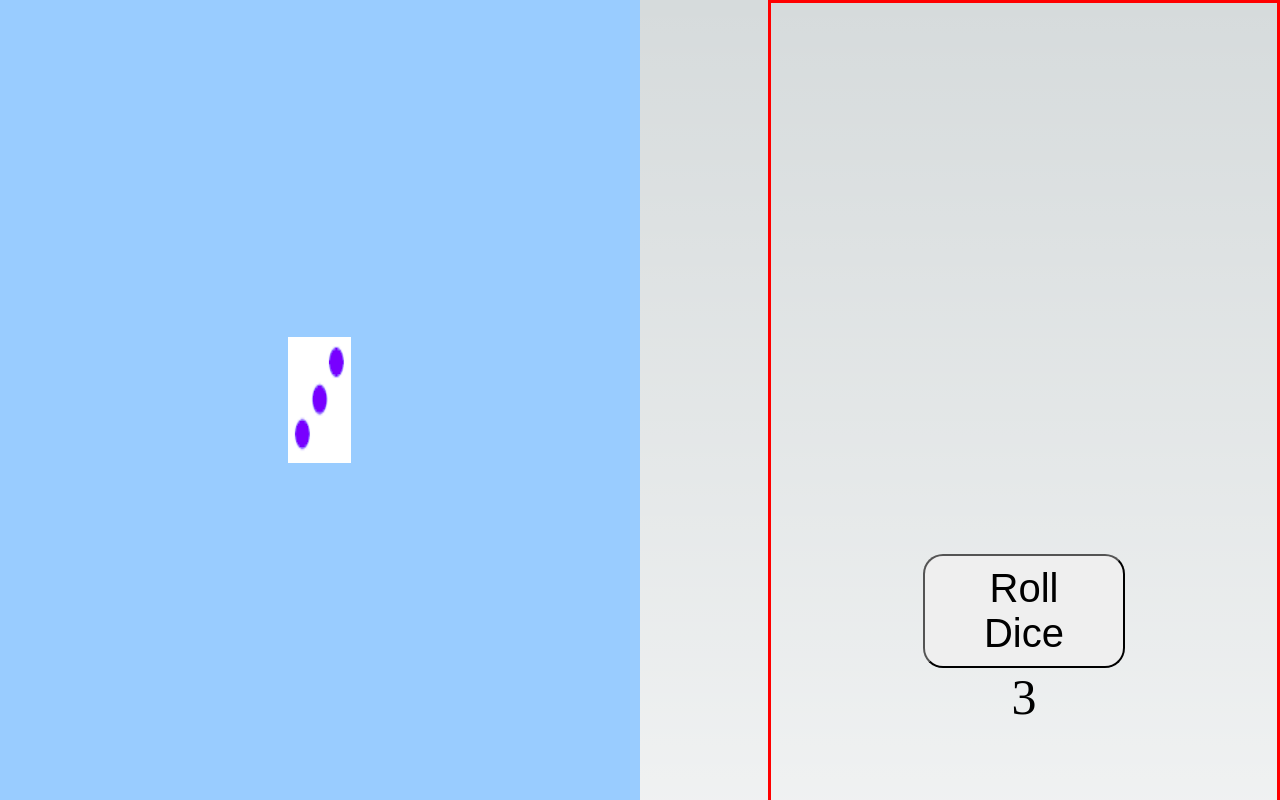
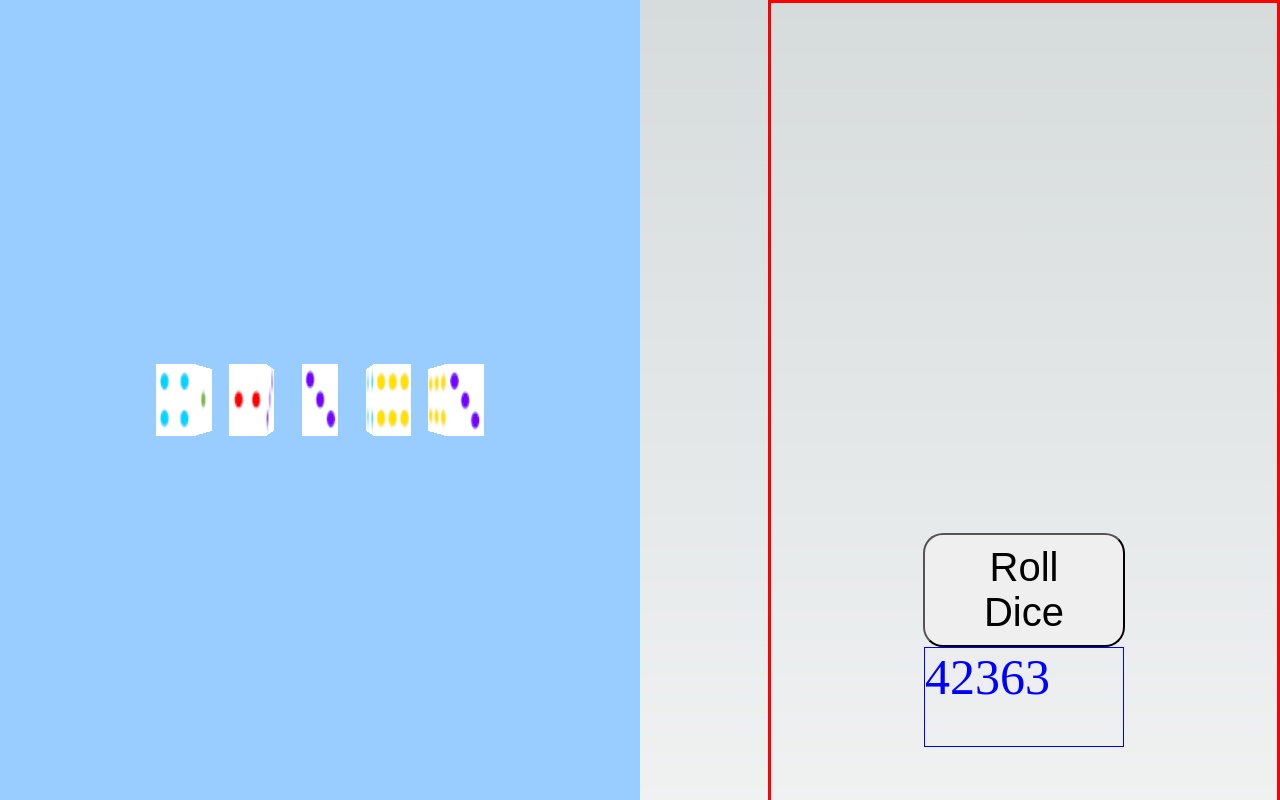
Before and after one commit to deenuit113/NIceDice, a Next.js app in the folder nicedice/: page / in a window 1280 px wide. Shown: the top 800 px of the page. Built offline with nearby package versions, Linux system fonts and the light colour scheme.

Commit message:
Feat: add 4 more dices 주사위 4개 더 추가하여 한번에 굴리도록 코드 수정

```diff
--- a/nicedice/src/units/dice.container.tsx
+++ b/nicedice/src/units/dice.container.tsx
@@ -4,10 +4,10 @@ import DiceUI from './dice.presenter';
 
 export default function DicePage(): JSX.Element {
     const [isRolling, setIsRolling] = useState<boolean>(false);
-    const [diceValue, setDiceValue] = useState<number>(0);
+    const [diceValues, setDiceValues] = useState<number[]>([0, 0, 0, 0, 0]);
     const [isButtonDisabled, setIsButtonDisabled] = useState<boolean>(false); //@ts-ignore
     const rendererRef = useRef<THREE.WebGLRenderer | null>(null); //@ts-ignore
-    const diceRef = useRef<THREE.Mesh | null>(null); //@ts-ignore
+    const diceRefs = useRef<THREE.Mesh[]>([]); //@ts-ignore
     const cameraRef = useRef<THREE.PerspectiveCamera | null>(null); //@ts-ignore
     const sceneRef = useRef<THREE.Scene | null>(null);
 
@@ -17,7 +17,7 @@ export default function DicePage(): JSX.Element {
         document.body.appendChild(container);
 
         const scene = new THREE.Scene();
-        const camera = new THREE.PerspectiveCamera(60, window.innerWidth / window.innerHeight, 0.1, 1000);
+        const camera = new THREE.PerspectiveCamera(90, window.innerWidth / window.innerHeight, 0.1, 1000);
         camera.position.z = 6;
         const renderer = new THREE.WebGLRenderer();
         renderer.setSize(window.innerWidth / 2, window.innerHeight);
@@ -35,13 +35,17 @@ export default function DicePage(): JSX.Element {
             new THREE.MeshBasicMaterial({ map: new THREE.TextureLoader().load('/6.png') }),
         ];
 
+        const diceCount = 5;
+        for (let i = 0; i < diceCount; i++) {
             const dice = new THREE.Mesh(geometry, material);
+            dice.position.x = i * 2 - (diceCount - 1);
             scene.add(dice);
+            diceRefs.current.push(dice);
+        }
 
         sceneRef.current = scene;
         cameraRef.current = camera;
         rendererRef.current = renderer;
-        diceRef.current = dice;
 
         renderer.render(scene, camera);
         rollDice();
@@ -71,45 +75,60 @@ export default function DicePage(): JSX.Element {
         setIsRolling(true);
         setIsButtonDisabled(true);
 
-        const dice = diceRef.current;
-        const renderer = rendererRef.current;
+        const newDiceValues: number[] = [0,0,0,0,0];
+
+        const animateRoll = (index: number) => {
+            const dice = diceRefs.current[index];
+            const scene = sceneRef.current;
             const camera = cameraRef.current;
-        const scene = sceneRef.current;
+            if (!dice || !scene || !camera) return;
 
             const duration = 300;
 
-        const minRotationX = Math.floor(Math.random() * 20) * (Math.PI / 2); // X 축 회전 각도
-        const minRotationY = Math.floor(Math.random() * 20) * (Math.PI / 2); // Y 축 회전 각도
-        const minRotationZ = Math.floor(Math.random() * 20) * (Math.PI / 2); // Z 축 회전 각도
+            const minRotationX = Math.floor(Math.random() * 20) * (Math.PI / 2);
+            const minRotationY = Math.floor(Math.random() * 20) * (Math.PI / 2);
+            const minRotationZ = Math.floor(Math.random() * 20) * (Math.PI / 2);
 
-        const startRotation = dice!.rotation.clone();
+            const startRotation = dice.rotation.clone();
             const endRotation = new THREE.Euler(minRotationX, minRotationY, minRotationZ);
 
-        const animateRoll = () => {
+            const animateSingleRoll = () => {
                 const startTime = Date.now();
                 const animate = () => {
                     const now = Date.now();
                     const delta = now - startTime;
                     const t = Math.min(delta / duration, 1);
 
-                dice!.rotation.x = THREE.MathUtils.lerp(startRotation.x, endRotation.x, t);
-                dice!.rotation.y = THREE.MathUtils.lerp(startRotation.y, endRotation.y, t);
-                dice!.rotation.z = THREE.MathUtils.lerp(startRotation.z, endRotation.z, t);
+                    dice.rotation.x = THREE.MathUtils.lerp(startRotation.x, endRotation.x, t);
+                    dice.rotation.y = THREE.MathUtils.lerp(startRotation.y, endRotation.y, t);
+                    dice.rotation.z = THREE.MathUtils.lerp(startRotation.z, endRotation.z, t);
 
-                renderer!.render(scene!, camera!);
+                    rendererRef.current?.render(scene, camera);
 
                     if (t < 1) {
                         requestAnimationFrame(animate);
                     } else {
+                        const newValue = showTopFace(dice, camera);
+                        newDiceValues.push(newValue);
+                        newDiceValues.shift();
+
+                        if (index === diceRefs.current.length - 1) {
+                            console.log(newDiceValues);
+                            setDiceValues(newDiceValues.slice()); // 주사위 값을 갱신합니다.
                             setIsRolling(false);
                             setIsButtonDisabled(false);
-                    setDiceValue(showTopFace(dice!, camera!));
+                        } else {
+                            animateRoll(index + 1);
+                        }
                     }
                 };
                 animate();
             };
 
-        animateRoll();
+            animateSingleRoll();
+        };
+
+        animateRoll(0);
     };
     //@ts-ignore
     const showTopFace = (dice: THREE.Mesh, camera: THREE.PerspectiveCamera) => {
@@ -143,7 +162,7 @@ export default function DicePage(): JSX.Element {
             <DiceUI
                 rollDice = {rollDice}
                 isButtonDisabled = {isButtonDisabled}
-                diceValue = {diceValue}
+                diceValues = {diceValues}
             />
         </>
     );
--- a/nicedice/src/units/dice.presenter.tsx
+++ b/nicedice/src/units/dice.presenter.tsx
@@ -1,13 +1,17 @@
 import { DiceUIProps } from "./dice.types";
 import * as S from "./dice.styles";
 
-export default function DiceUI (props: DiceUIProps) {
+export default function DiceUI(props: DiceUIProps) {
     return (
         <>
             <S.Wrapper>
                 <S.RollButton onClick={props.rollDice} disabled={props.isButtonDisabled}>Roll Dice</S.RollButton>
-                <S.DiceValue>{props.diceValue}</S.DiceValue>
+                <S.DiceValueWrapper>
+                    {props.diceValues.map((value, index) => (
+                        <S.DiceValue key={index} diceValue={value}>{value}</S.DiceValue>
+                    ))}
+                </S.DiceValueWrapper>
             </S.Wrapper>
         </>
-    )
+    );
 }
--- a/nicedice/src/units/dice.styles.tsx
+++ b/nicedice/src/units/dice.styles.tsx
@@ -21,6 +21,14 @@ export const RollButton = styled.button`
     }
 `
 
-export const DiceValue = styled.div`
+export const DiceValueWrapper = styled.div`
+    height: 100px;
+    width: 200px;
+    display: flex;
+    flex-direction: row;
+    border: 1px solid blue;
+`
+export const DiceValue = styled.div<{diceValue: number}>`
     font-size: 50px;
+    color: ${(props)=> (props.diceValue === 1? 'orange': 'blue')};
 `
--- a/nicedice/src/units/dice.types.ts
+++ b/nicedice/src/units/dice.types.ts
@@ -1,5 +1,5 @@
 export interface DiceUIProps {
     rollDice: () => void;
     isButtonDisabled: boolean;
-    diceValue: number;
+    diceValues: number[];
 }
```
Lines whose indentation alone changed are shown as unchanged.
